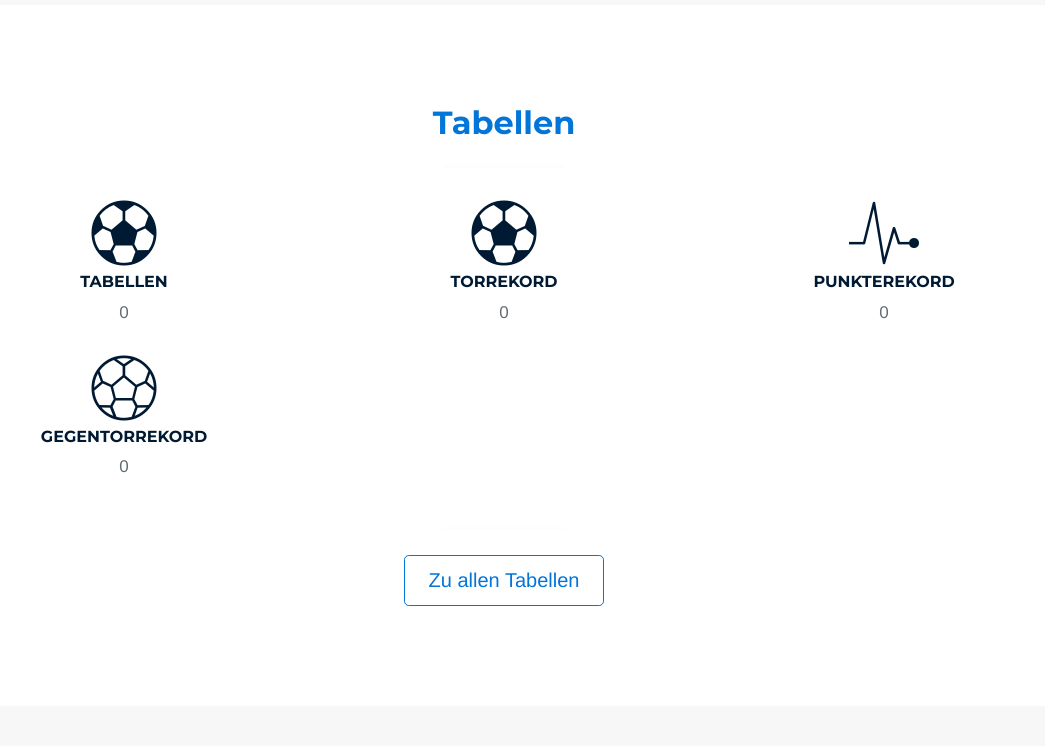
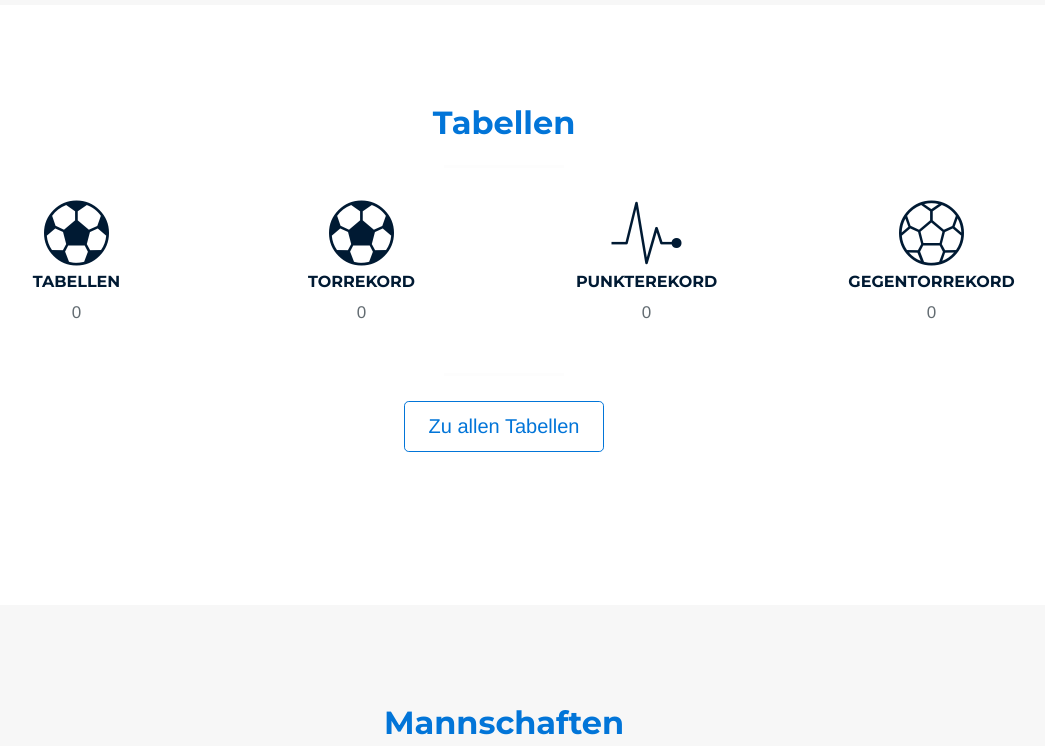
Before and after one commit to Thames1990/SoccerStatsDjango, a Django app: page / in a window 1280 px wide. Shown: the part 2595-3341 px from the top of the page, without its empty margins (136-1181 px from the left). Run offline with Django 3.2, Linux system fonts and the light colour scheme; data that the repository does not hold is empty; some libraries are stand-ins or nearby versions; some web fonts are replaced.

Commit message:
Update datasource to use remote database (currently fails) Fix status filtering for last five finished fixtures on index page Fix index page layout for table summary

```diff
--- a/SoccerStats/utils.py
+++ b/SoccerStats/utils.py
@@ -95,7 +95,7 @@ def create_index_content():
     competitions = Competition.objects.only('id', 'caption', 'current_matchday', 'last_updated')
     competition_count = len(competitions)
 
-    last_five_finished_fixtures = Fixture.objects.filter(status='FINISHED').order_by('-date')[:5]
+    last_five_finished_fixtures = Fixture.objects.filter(status='Beendet').order_by('-date')[:5]
     fixture_count = Fixture.objects.count()
 
     best_three_players = Player.objects.filter(market_value__isnull=False).order_by('-market_value')[:3]
--- a/templates/SoccerStats/index.html
+++ b/templates/SoccerStats/index.html
@@ -291,28 +291,28 @@
                 </div>
             </div>
             <div class="row">
-                <div class="col-md-4 col-sm-6 col-12 text-center">
+                <div class="col-md-3 col-sm-6 col-12 text-center">
                     <div class="feature">
                         <i class="icon-lg ion-ios-football"></i>
                         <h6 class="text-uppercase">Tabellen</h6>
                         <p class="text-muted m-b-0">{{ table_count }}</p>
                     </div>
                 </div>
-                <div class="col-md-4 col-sm-6 col-12 text-center">
+                <div class="col-md-3 col-sm-6 col-12 text-center">
                     <div class="feature">
                         <i class="icon-lg ion-ios-football"></i>
                         <h6 class="text-uppercase">Torrekord</h6>
                         <p class="text-muted m-b-0">{{ goals_record|default_if_none:0 }}</p>
                     </div>
                 </div>
-                <div class="col-md-4 col-sm-6 col-12 text-center">
+                <div class="col-md-3 col-sm-6 col-12 text-center">
                     <div class="feature">
                         <i class="icon-lg ion-ios-pulse"></i>
                         <h6 class="text-uppercase">Punkterekord</h6>
                         <p class="text-muted m-b-0">{{ points_record|default_if_none:0 }}</p>
                     </div>
                 </div>
-                <div class="col-md-4 col-sm-6 col-12 text-center">
+                <div class="col-md-3 col-sm-6 col-12 text-center">
                     <div class="feature">
                         <i class="icon-lg ion-ios-football-outline"></i>
                         <h6 class="text-uppercase">Gegentorrekord</h6>
```
